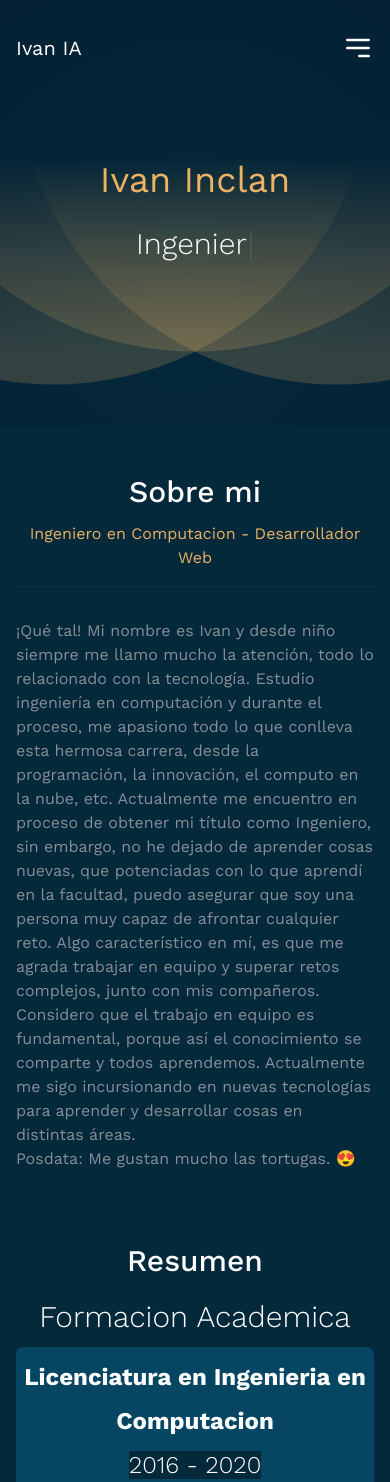
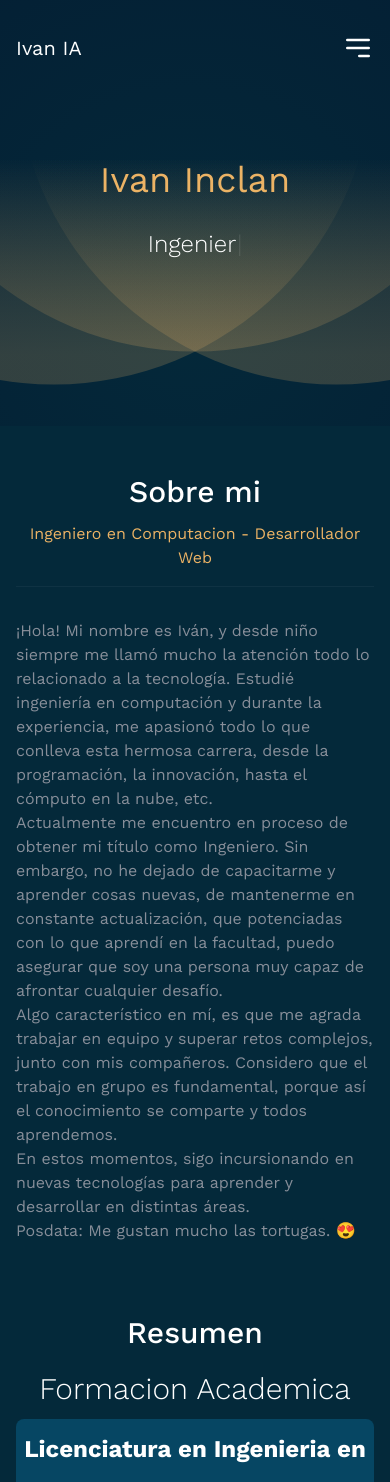
Before and after one commit to 1vanInclan/portafolio, a React (Create React App) app: page / in a window 390 px wide. Shown: the top 1482 px of the page. Built offline with nearby package versions, Linux system fonts and the light colour scheme; a web font is replaced by a local one.

Commit message:
se arregglo para dispositivios con resokyluciones mas pequeñas

```diff
--- a/src/components/About.js
+++ b/src/components/About.js
@@ -18,8 +18,15 @@ const About = () => {
                     <p className='mb-4 text-accent'>Ingeniero en Computacion - Desarrollador Web</p>
                     <hr className='mb-8 opacity-5'/>
                     <p className='mb-8 text-start'>
-                    ¡Qué tal! Mi nombre es Ivan y desde niño siempre me llamo mucho la atención, todo lo relacionado con la tecnología. Estudio ingeniería en computación y durante el proceso, me apasiono todo lo que conlleva esta hermosa carrera, desde la programación, la innovación, el computo en la nube, etc. Actualmente me encuentro en proceso de obtener mi título como Ingeniero, sin embargo, no he dejado de aprender cosas nuevas, que potenciadas con lo que aprendí en la facultad, puedo asegurar que soy una persona muy capaz de afrontar cualquier reto. Algo característico en mí, es que me agrada trabajar en equipo y superar retos complejos, junto con mis compañeros. Considero que el trabajo en equipo es fundamental, porque así el conocimiento se comparte y todos aprendemos. Actualmente me sigo incursionando en nuevas tecnologías para aprender y desarrollar cosas en distintas áreas.
-                    <br/>Posdata: Me gustan mucho las tortugas. 😍
+                    ¡Hola! Mi nombre es Iván, y desde niño siempre me llamó mucho la atención todo lo relacionado a la tecnología. Estudié ingeniería en computación y durante la experiencia, me apasionó todo lo que conlleva esta hermosa carrera, desde la programación, la innovación, hasta el cómputo en la nube, etc.
+                    <br/>
+                    Actualmente me encuentro en proceso de obtener mi título como Ingeniero. Sin embargo, no he dejado de capacitarme y aprender cosas nuevas, de mantenerme en constante actualización, que potenciadas con lo que aprendí en la facultad, puedo asegurar que soy una persona muy capaz de afrontar cualquier desafío.
+                    <br/>
+                    Algo característico en mí, es que me agrada trabajar en equipo y superar retos complejos, junto con mis compañeros. Considero que el trabajo en grupo es fundamental, porque así el conocimiento se comparte y todos aprendemos.
+                    <br/>
+                    En estos momentos, sigo incursionando en nuevas tecnologías para aprender y desarrollar en distintas áreas.
+                    <br/>
+                    Posdata: Me gustan mucho las tortugas. 😍
                     </p>
                     </Slide>
                 </div>
--- a/src/components/Hero.js
+++ b/src/components/Hero.js
@@ -19,11 +19,12 @@ const Hero = () => {
             {/* left side */}
             <div className='flex-1 flex flex-col items-center lg:items-start'>
               <p className='text-4xl lg:text-6xl  text-accent mb-[22px]'>Ivan Inclan</p>
-              <h1 className='text-3xl leading-[44px] md:text-5xl md:leading-tight lg:text-5xl lg:leading-[1.2] font-light md:tracking-[-2px] pb-8 md:pt-6 md:pb-12'  >
+              <h1 className='text-2xl leading-[44px] md:text-5xl md:leading-tight lg:text-5xl lg:leading-[1.2] font-light md:tracking-[-2px] pb-8 md:pt-6 md:pb-12 text-center lg:text-left'  >
               <Typewriter
                 options={{
                   strings: ['Ingeniero en computación'],
                   delay: 'natural',
+                  deleteSpeed: 'natural',
                   autoStart: true,
                   loop: true,
                 }}
@@ -37,7 +38,7 @@ const Hero = () => {
             </div>
             {/* right side */}
             <div className='hidden lg:flex flex-1 justify-center items-center h-4/5'>
-              <img src={ajolote} alt='' className='h-4/5' />
+              <img src={ajolote} alt='' className='h-4/5'/>
             </div>
           </div>
         </div>
```
